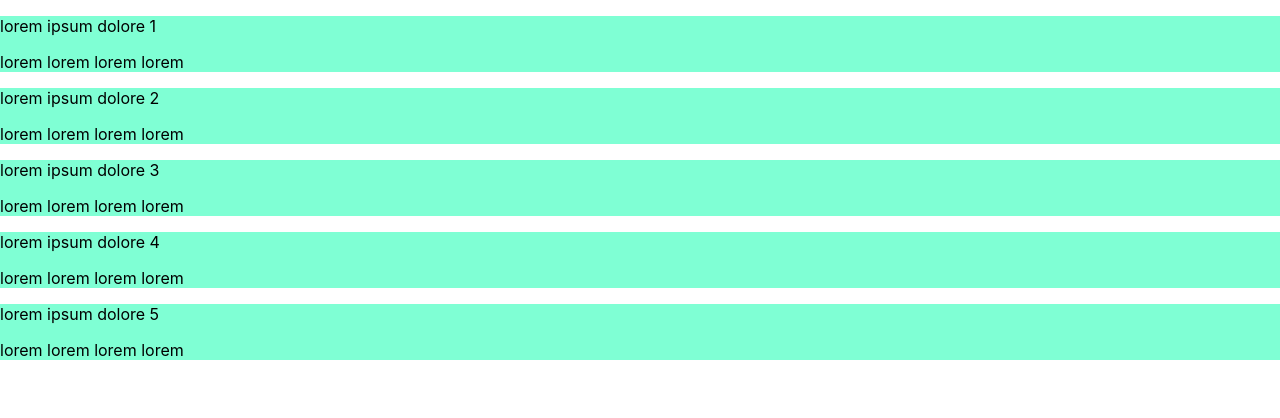
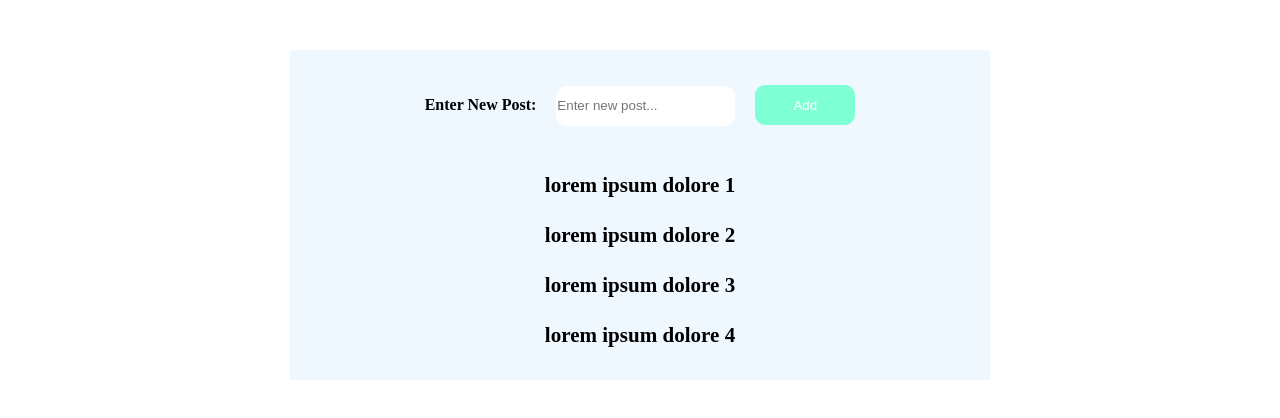
Before and after one commit to Peryshka/React-task2, a React (Create React App) app: page / in a window 1280 px wide. Shown: the top 418 px of the page. Built offline with nearby package versions, Linux system fonts and the light colour scheme.

Commit message:
added new functional adding new post into array through state

```diff
--- a/src/App.js
+++ b/src/App.js
@@ -1,6 +1,14 @@
-import './App.css';
+import {useState} from 'react';
 import InfoList from "./components/info-list";
+import styles from './components/info-list/style.module.css';
+import styled from './components/info-list/style.module.css';
+import form from './components/info-list/style.module.css';
+import label from './components/info-list/style.module.css';
+import input from './components/info-list/style.module.css';
+import btn from './components/info-list/style.module.css';
+import wrap2 from './components/info-list/style.module.css';
 
+function App() {
   const DATA = [
     {
       id: 1,
@@ -22,25 +30,55 @@ const DATA = [
       title: 'lorem ipsum dolore 4',
       body: 'lorem lorem lorem lorem'
     },
-  {
-    id: 5,
-    title: 'lorem ipsum dolore 5',
-    body: 'lorem lorem lorem lorem'
-  },
-];
+  ]
+  const [data, setData] = useState(DATA);
+  const [newTitle, setNewTitle] = useState('');
+  function handleTitleChange(e) {
+    setNewTitle(e.target.value);;
+  }
+  function handleAddPost() {
+    const newData = {
+      id: data.length + 1,
+      title: newTitle,
+    }
+    setData((data) => [...data, newData]);
+    setNewTitle('');
+  }
 
-function App() {
   return (
-    <div className='wrap2'>
-      {DATA.map((item) => {
-        return (
-          <InfoList
-            key={item.id}
-            title={item.title}
-            body={item.body}
+    <div className={styles["container"]}>
+      <div className={wrap2['wrap2']}>
+        {/*{DATA.map((item) => {*/}
+        {/*  return (*/}
+        {/*    <InfoList*/}
+        {/*      key={item.id}*/}
+        {/*      title={item.title}*/}
+        {/*      body={item.body}*/}
+        {/*    />*/}
+        {/*  )*/}
+        {/*})}*/}
+          <div className={form['form']}>
+            <label className={label['label']}>
+              Enter New Post:
+              <input value={newTitle}
+                     type="text"
+                     placeholder="Enter new post..."
+                     className={input['input']}
+                     onChange={handleTitleChange}
               />
+            </label>
+            <button className={btn['btn']} onClick={handleAddPost}>Add</button>
+          </div>
+        <ul className={styled['list']}>
+          {data.map(item => {
+            return(
+              <li key={item.id}>
+                <h3>{item.title}</h3>
+              </li>
             )
           })}
+        </ul>
+      </div>
     </div>
   );
 }
--- a/src/components/info-list/style.module.css
+++ b/src/components/info-list/style.module.css
@@ -1,3 +1,70 @@
-.wrap {
+* {
+  box-sizing:border-box ;
+  margin: 0;
+  padding: 0;
+}
+
+body {
+  font-family: "Calisto MT";
+  font-size: 18px;
+  line-height: 50px;
+  font-weight: 500;
+}
+
+.container {
+  margin: 0 auto;
+  width: 700px;
+  background-color: aliceblue;
+}
+
+.wrap2 {
+  margin-top: 50px;
+  display: flex;
+  flex-direction: column;
+  justify-content: center;
+  align-items: center;
+  padding: 20px 0;
+}
+
+.list {
+  list-style-type: none;
+  margin-top: 30px;
+  display: flex;
+  flex-direction: column;
+  justify-content: center;
+  align-items: center;
+}
+
+.form {
+  margin-top: 10px;
+  display: flex;
+  justify-content: center;
+}
+
+.label {
+  font-size: 16px;
+  font-weight: 600;
+}
+
+.input {
+  margin-left: 20px;
+  height: 40px;
+  border-radius: 10px;
+  border: 1px solid white;
+  outline: none;
+}
+
+.input:focus {
+  border: none;
+}
+
+.btn {
+  margin-top: 5px;
+  margin-left: 20px;
+  width: 100px;
+  height: 40px;
+  border-radius: 10px;
   background-color: aquamarine;
+  border: 1px solid aquamarine;
+  color: white;
 }
```
Lines whose indentation alone changed are shown as unchanged.
